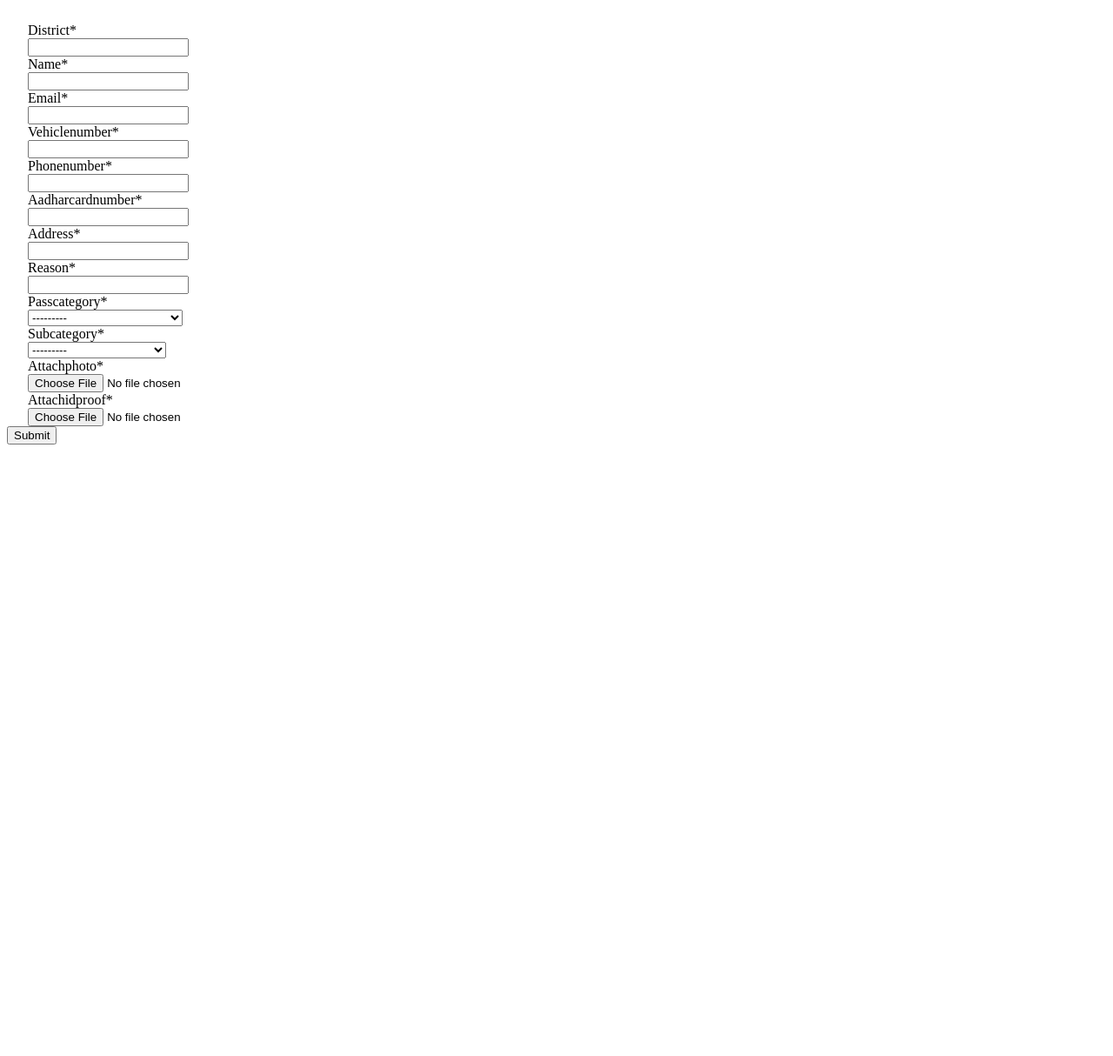
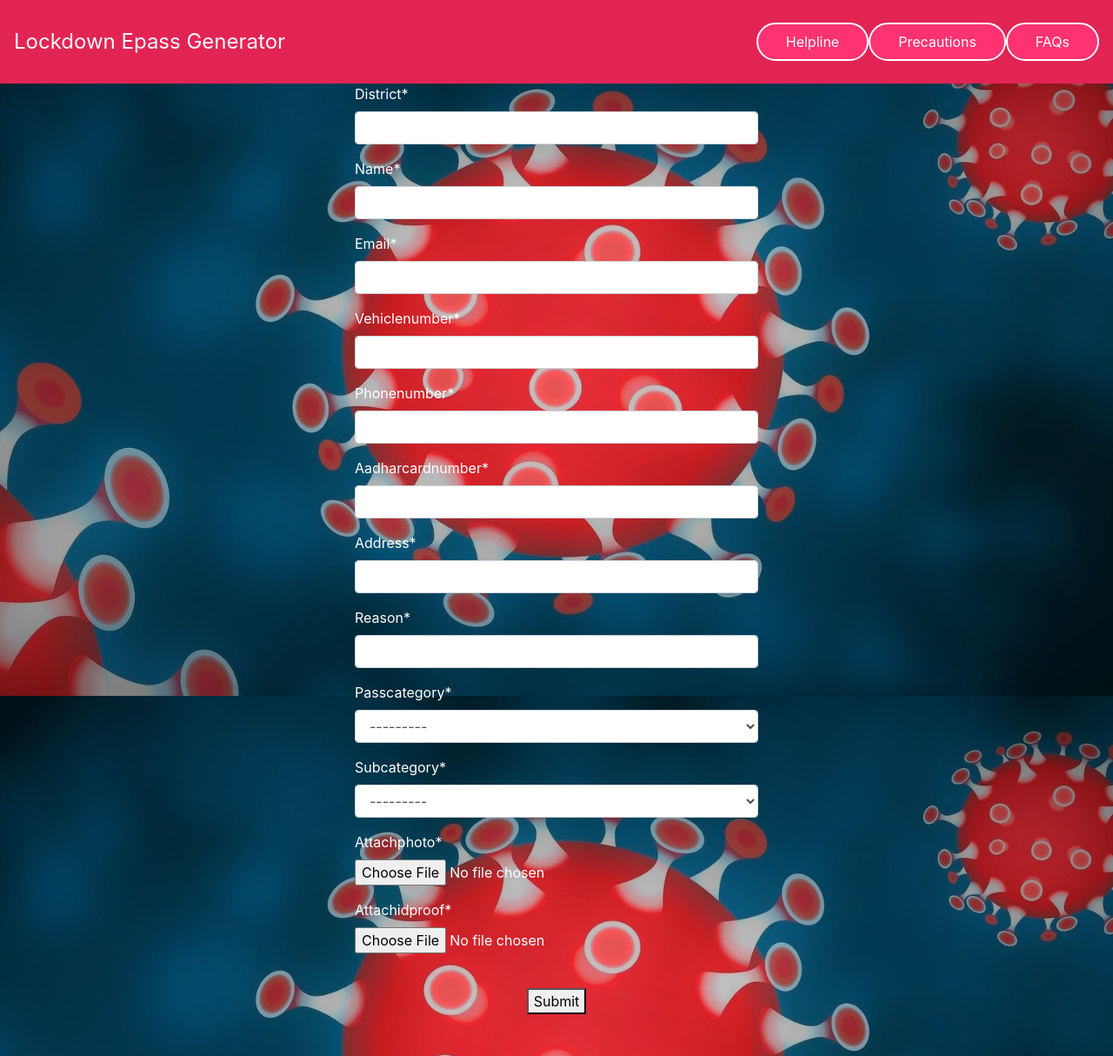
Before and after one commit to diyajaiswal11/HackCorona, a Django app: page /fillform/ in a window 1280 px wide. Shown: the whole page at 87% size. Before the commit the page ends 511 px from the top, so only its background shows below. Run offline with Django 3.2, Linux system fonts and the light colour scheme; some libraries are stand-ins or nearby versions.

Commit message:
fillform page

```diff
--- a/hackcorona/templates/fillform.html
+++ b/hackcorona/templates/fillform.html
@@ -1,13 +1,71 @@
 {% load crispy_forms_tags %}
+{% load static %}
+<!DOCTYPE html>
+<html>
+<head>
+	<title>Covid-19</title>
+	 <meta charset="utf-8">
+  <meta name="viewport" content="width=device-width, initial-scale=1">
+  <link rel="shortcut icon" type="image/x-icon" href="{% static 'icontitle.png' %}" />
+  <link href="{% static 'https://fonts.googleapis.com/css?family=Raleway&display=swap' %}" rel="stylesheet">
+<link rel="stylesheet" href="{% static 'https://use.fontawesome.com/releases/v5.5.0/css/all.css' %}" integrity="sha384-B4dIYHKNBt8Bc12p+WXckhzcICo0wtJAoU8YZTY5qE0Id1GSseTk6S+L3BlXeVIU" crossorigin="anonymous">
+  <link rel="stylesheet" href="https://stackpath.bootstrapcdn.com/bootstrap/4.4.1/css/bootstrap.min.css" integrity="sha384-Vkoo8x4CGsO3+Hhxv8T/Q5PaXtkKtu6ug5TOeNV6gBiFeWPGFN9MuhOf23Q9Ifjh" crossorigin="anonymous">
+  <link rel="stylesheet" href="https://maxcdn.bootstrapcdn.com/font-awesome/4.7.0/css/font-awesome.min.css" crossorigin="anonymous">
+   <script src="https://ajax.googleapis.com/ajax/libs/jquery/3.4.1/jquery.min.js"></script>
+  <script src="https://maxcdn.bootstrapcdn.com/bootstrap/3.4.1/js/bootstrap.min.js"></script>
+  <script src="https://code.jquery.com/jquery-3.4.1.slim.min.js" integrity="sha384-J6qa4849blE2+poT4WnyKhv5vZF5SrPo0iEjwBvKU7imGFAV0wwj1yYfoRSJoZ+n" crossorigin="anonymous"></script>
+  <script src="https://cdn.jsdelivr.net/npm/popper.js@1.16.0/dist/umd/popper.min.js" integrity="sha384-Q6E9RHvbIyZFJoft+2mJbHaEWldlvI9IOYy5n3zV9zzTtmI3UksdQRVvoxMfooAo" crossorigin="anonymous"></script>
+  <script src="https://stackpath.bootstrapcdn.com/bootstrap/4.4.1/js/bootstrap.min.js" integrity="sha384-wfSDF2E50Y2D1uUdj0O3uMBJnjuUD4Ih7YwaYd1iqfktj0Uod8GCExl3Og8ifwB6" crossorigin="anonymous"></script>
+  <link rel="stylesheet" type="text/css" href="{% static 'hackcoro1.css' %}">
+
+</head>
+<body>
+  <nav class="navbar fixed-top navbar-expand-lg navbar-light bg-light">
+    <a class="navbar-brand" href="#">Lockdown Epass Generator</a>
+    <button class="navbar-toggler" type="button" data-toggle="collapse" data-target="#navbarSupportedContent" aria-controls="navbarSupportedContent" aria-expanded="false" aria-label="Toggle navigation">
+      <span class="navbar-toggler-icon"></span>
+    </button>
+
+    <div class="collapse navbar-collapse" id="navbarSupportedContent">
+      <ul class="navbar-nav mr-auto">
+        <li class="nav-item active">
+
+        </li>
+      </ul>
+      <form class="form-inline my-2 my-lg-0">
+        <ul class="navbar-nav mr-auto">
+        <li class="nav-item active">
+          <a class="nav-link" href="helpline.html" class="home">Helpline<span class="sr-only">(current)</span></a>
+        </li>
+        <li class="nav-item active">
+          <a class="nav-link" href="precautions.html" class="home">Precautions <span class="sr-only">(current)</span></a>
+        </li>
+        <li class="nav-item active">
+          <a class="nav-link" href="faq.html" class="home">FAQs<span class="sr-only">(current)</span></a>
+        </li>
+
+
+      </ul>
+      </form>
+    </div>
+  </nav>
+<br>
+<br>
+<br>
 <form method="POST" action="" enctype="multipart/form-data">
     <br>
     {% csrf_token %}
-    <div style="margin-left: 1.5em;">
+    <div style="margin-left: 25.5em;margin-right:25.5em;color:white">
         {{ form|crispy }}
     </div>
 
         <button type="submit" action="{% url 'home' %}">
             Submit
         </button>
+<br>
+<br>
+</form>
 
-</form>
+</body>
+
+</html>
--- a/hackcorona/templates/home.html
+++ b/hackcorona/templates/home.html
@@ -70,7 +70,6 @@
 
 
 
-
 </body>
 
 </html>
```
